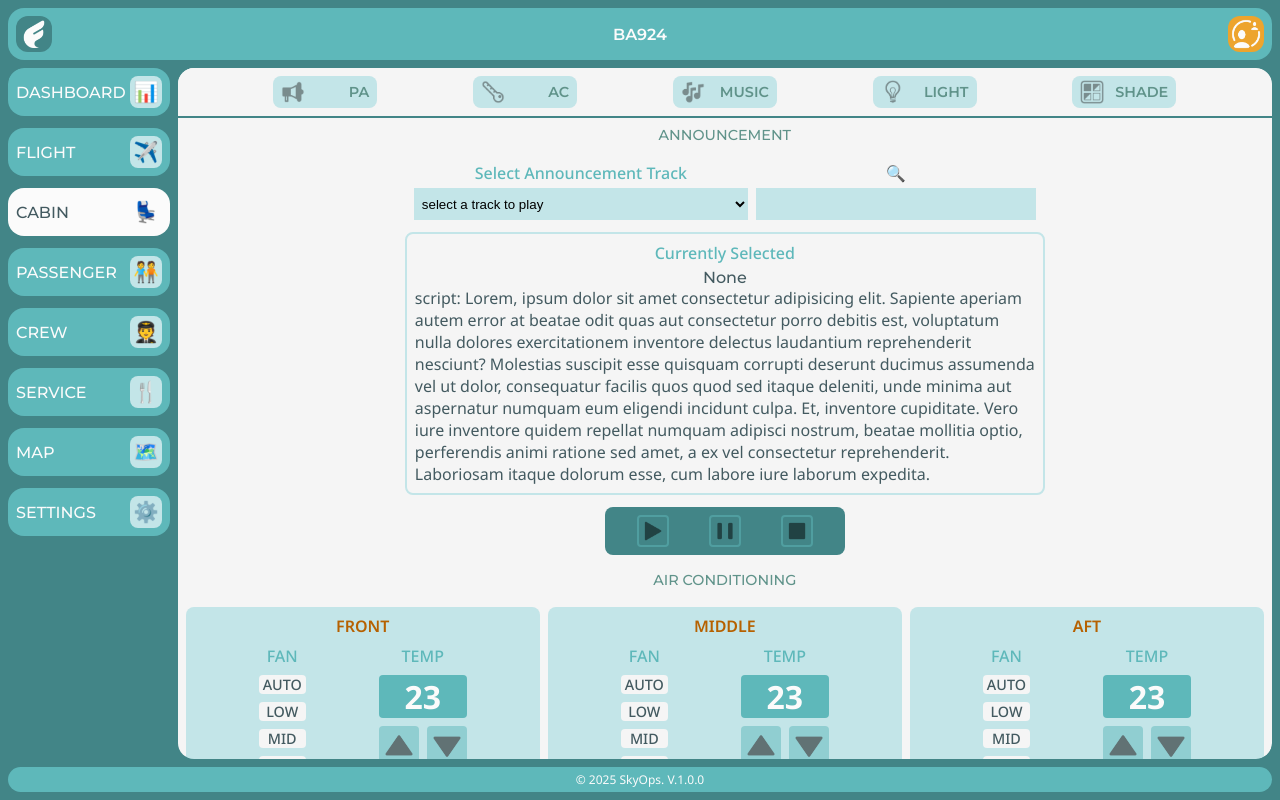
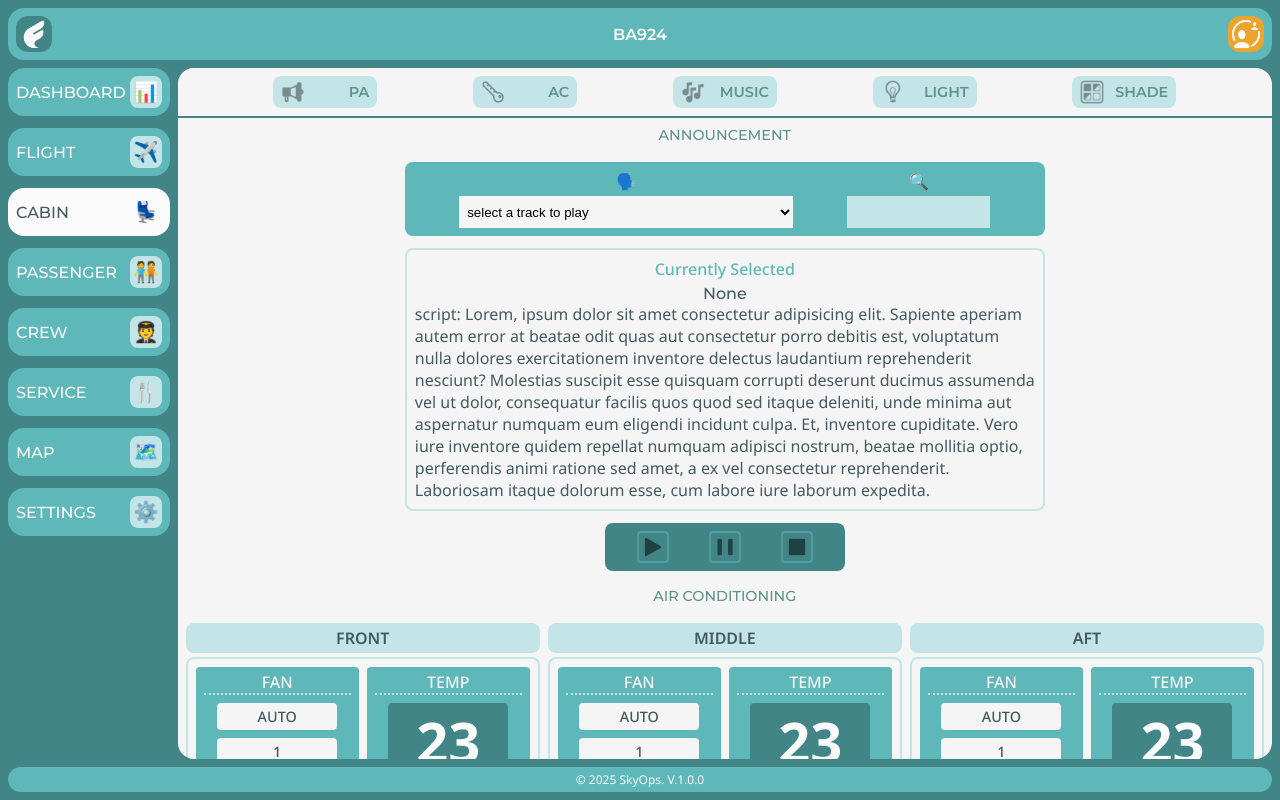
Before and after one commit to wayneleemizuno/skyops-admin, a plain HTML site: page cabin.html in a window 1280 px wide. Drawn offline with Linux system fonts and the light colour scheme; a web font is replaced by a local one.

Commit message:
Complete Cabin - AC section
minor fixes over styles

```diff
--- a/cabin.html
+++ b/cabin.html
@@ -122,7 +122,7 @@
                     <div class="pa-selection-container">
                         <div class="pa-selection-dropdown-container">
                             <label for="pa-lib">
-                                <span class="description-label">select announcement track</span>
+                                <span class="description-label">🗣️</span>
                                 <select name="pa-lib" id="pa-lib" class="pa-selection-dropdown">
                                     <optgroup label="Hospitality">
                                         <option value="default" selected>select a track to play</option>
@@ -190,19 +190,18 @@
                                 <div class="ac-fanspeed-container">
                                     <h4 class="ac-ctrl-label">Fan</h4>
                                     <div class="ac-fan-btn-container">
-                                        <span class="ac-fanspeed-btn">auto</span>
-                                        <span class="ac-fanspeed-btn">low</span>
-                                        <span class="ac-fanspeed-btn">mid</span>
-                                        <span class="ac-fanspeed-btn">high</span>
-                                        <span class="ac-fanspeed-btn">max</span>
+                                        <div class="ac-fanspeed-btn">auto</div>
+                                        <div class="ac-fanspeed-btn">1</div>
+                                        <div class="ac-fanspeed-btn">2</div>
+                                        <div class="ac-fanspeed-btn">3</div>
+                                        <div class="ac-fanspeed-btn">max</div>
                                     </div>
                                 </div>
                                 <div class="ac-temp-container">
-                                    <h4 class="ac-ctrl-label">Temp</h>
-                                        <span class="ac-temp-value">23</span>
+                                    <h4 class="ac-ctrl-label">Temp</h4>
+                                    <div class="ac-temp-value-container"><span class="ac-temp-value">23</span></div>
                                     <div class="ac-temp-btn-container">
-                                            <img class="ac-arrow-btn" src="img/cabin_page/up-arrow.png"
-                                                alt="up arrow icon">
+                                        <img class="ac-arrow-btn" src="img/cabin_page/up-arrow.png" alt="up arrow icon">
                                         <img class="ac-arrow-btn" src="img/cabin_page/down-arrow.png"
                                             alt="down arrow icon">
                                     </div>
@@ -215,19 +214,18 @@
                                 <div class="ac-fanspeed-container">
                                     <h4 class="ac-ctrl-label">Fan</h4>
                                     <div class="ac-fan-btn-container">
-                                        <span class="ac-fanspeed-btn">auto</span>
-                                        <span class="ac-fanspeed-btn">low</span>
-                                        <span class="ac-fanspeed-btn">mid</span>
-                                        <span class="ac-fanspeed-btn">high</span>
-                                        <span class="ac-fanspeed-btn">max</span>
+                                        <div class="ac-fanspeed-btn">auto</div>
+                                        <div class="ac-fanspeed-btn">1</div>
+                                        <div class="ac-fanspeed-btn">2</div>
+                                        <div class="ac-fanspeed-btn">3</div>
+                                        <div class="ac-fanspeed-btn">max</div>
                                     </div>
                                 </div>
                                 <div class="ac-temp-container">
-                                    <h4 class="ac-ctrl-label">Temp</h>
-                                        <span class="ac-temp-value">23</span>
+                                    <h4 class="ac-ctrl-label">Temp</h4>
+                                    <div class="ac-temp-value-container"><span class="ac-temp-value">23</span></div>
                                     <div class="ac-temp-btn-container">
-                                            <img class="ac-arrow-btn" src="img/cabin_page/up-arrow.png"
-                                                alt="up arrow icon">
+                                        <img class="ac-arrow-btn" src="img/cabin_page/up-arrow.png" alt="up arrow icon">
                                         <img class="ac-arrow-btn" src="img/cabin_page/down-arrow.png"
                                             alt="down arrow icon">
                                     </div>
@@ -240,26 +238,24 @@
                                 <div class="ac-fanspeed-container">
                                     <h4 class="ac-ctrl-label">Fan</h4>
                                     <div class="ac-fan-btn-container">
-                                        <span class="ac-fanspeed-btn">auto</span>
-                                        <span class="ac-fanspeed-btn">low</span>
-                                        <span class="ac-fanspeed-btn">mid</span>
-                                        <span class="ac-fanspeed-btn">high</span>
-                                        <span class="ac-fanspeed-btn">max</span>
+                                        <div class="ac-fanspeed-btn">auto</div>
+                                        <div class="ac-fanspeed-btn">1</div>
+                                        <div class="ac-fanspeed-btn">2</div>
+                                        <div class="ac-fanspeed-btn">3</div>
+                                        <div class="ac-fanspeed-btn">max</div>
                                     </div>
                                 </div>
                                 <div class="ac-temp-container">
-                                    <h4 class="ac-ctrl-label">Temp</h>
-                                        <span class="ac-temp-value">23</span>
+                                    <h4 class="ac-ctrl-label">Temp</h4>
+                                    <div class="ac-temp-value-container"><span class="ac-temp-value">23</span></div>
                                     <div class="ac-temp-btn-container">
-                                            <img class="ac-arrow-btn" src="img/cabin_page/up-arrow.png"
-                                                alt="up arrow icon">
+                                        <img class="ac-arrow-btn" src="img/cabin_page/up-arrow.png" alt="up arrow icon">
                                         <img class="ac-arrow-btn" src="img/cabin_page/down-arrow.png"
                                             alt="down arrow icon">
                                     </div>
                                 </div>
                             </div>
                         </div>
-
                 </section>
 
                 <section class="cabin-ctrl-container cabin-ctrl-container-lights">
--- a/css/app.css
+++ b/css/app.css
@@ -43,7 +43,7 @@ optgroup {
 option {
 	font-family: "Noto Sans";
 	font-size: 1.5rem;
-	background: var(--color-light-background);
+	background: var(--color-alt-background);
 }
 
 .app-container {
@@ -563,6 +563,7 @@ option {
 	top: 0;
 	background-color: var(--color-alt-background);
 	border-bottom: 2px solid var(--color-analogous);
+	z-index: 2;
 }
 
 .cabin-menu {
@@ -638,15 +639,21 @@ option {
 
 /* Cabin Page - PA Announcement Section*/
 .pa-selection-container {
+	width: 100%;
+	max-width: 80rem;
 	display: flex;
 	flex-wrap: wrap;
 	gap: 1rem;
 	justify-content: space-evenly;
+	align-items: center;
+	background-color: var(--color-primary);
+	padding: 1rem;
+	border-radius: 1rem;
 }
 .pa-selection-dropdown {
 	width: 100%;
 	max-width: 60rem;
-	background-color: var(--color-analogous-lighter);
+	background-color: var(--color-alt-background);
 	height: 4rem;
 	overflow: hidden;
 	text-overflow: ellipsis;
@@ -655,7 +662,8 @@ option {
 }
 
 input[type="search"] {
-	width: 35rem;
+	max-width: 35rem;
+	width: 100%;
 	font-size: 1.5rem;
 	font-family: "Noto Sans";
 	background-color: var(--color-analogous-lighter);
@@ -723,56 +731,76 @@ input[type="search"] {
 
 /* Cabin Page - AC Temperature Section*/
 .ac-ctrl-container {
-	width: 100%;
 	display: flex;
 	justify-content: space-evenly;
 	gap: 1rem;
+	width: 100%;
 }
 
 .ac-ctrl-area-container {
-	width: 100%;
-	background-color: var(--color-analogous-lighter);
-	padding: 1rem;
+	display: flex;
+	flex-direction: column;
+	gap: 0.5rem;
 	align-items: center;
 	border-radius: 1rem;
+	width: 100%;
 }
 
 .ac-ctrl-area-label {
+	width: 100%;
 	font-size: 2rem;
 	font-weight: 600;
-	color: var(--color-complimentary-darker);
+	color: var(--color-neutral-constrast);
+	background-color: var(--color-analogous-lighter);
+	border-radius: 1rem;
+	padding: 0.5rem;
 	text-transform: uppercase;
 	text-align: center;
-	margin-bottom: 1rem;
 }
 
 .ac-function-container {
-	display: flex;
+	display: grid;
+	grid-template-columns: 1fr 1fr;
+	width: 100%;
+	border: 2px solid var(--color-analogous-lighter);
+	border-radius: 1rem;
+	padding: 1rem;
 	gap: 1rem;
-	width: 100%;
-	justify-content: space-evenly;
 }
 
 .ac-fanspeed-container,
 .ac-temp-container {
-	align-self: start;
+	display: flex;
+	flex-direction: column;
+	background-color: var(--color-primary);
+	border-radius: 0.5rem;
+	padding: 0.5rem 1rem;
+	align-items: center;
+}
+
+.ac-temp-btn-container {
+	width: 100%;
+	display: flex;
+	justify-content: space-between;
 }
 
 .ac-fan-btn-container {
 	display: flex;
 	flex-direction: column;
+	align-items: center;
 	gap: 1rem;
 	margin-bottom: 1rem;
+	width: 100%;
+	max-width: 15rem;
 }
 
 .ac-fanspeed-btn {
 	width: 100%;
-	max-width: 6rem;
 	font-size: 1.8rem;
 	font-weight: 500;
 	text-transform: uppercase;
 	text-align: center;
-	padding: 0 0.5rem;
+	padding: 0.5rem 0.8rem;
 	background-color: var(--color-alt-background);
 	border-radius: 0.5rem;
 	color: var(--color-neutral-constrast);
@@ -784,40 +812,47 @@ input[type="search"] {
 }
 
 .ac-ctrl-label {
+	width: 100%;
 	font-size: 2rem;
 	font-weight: 500;
 	text-transform: uppercase;
-	color: var(--color-primary);
+	color: var(--color-alt-background);
 	margin-bottom: 1rem;
+	text-align: center;
+	border-bottom: 2px dotted var(--color-analogous-lighter);
+}
+
+.ac-temp-value-container {
+	width: 100%;
+	max-width: 15rem;
+	background-color: var(--color-analogous);
+	padding: 0 1rem;
+	border-radius: 0.5rem;
+	/* margin: auto; */
 	text-align: center;
 }
 
 .ac-temp-value {
-	display: block;
-	font-size: 4rem;
+	font-size: 10rem;
 	font-weight: 700;
 	color: var(--color-light-background);
-	background-color: var(--color-primary);
-	padding: 0 1rem;
-	border-radius: 0.5rem;
-	margin: 1rem 0;
 }
 
 .ac-temp-btn-container {
 	display: flex;
 	gap: 1rem;
-	justify-content: center;
-	flex-wrap: wrap;
-	align-items: center;
+	justify-content: space-between;
+	width: 100%;
+	max-width: 15rem;
+	margin: auto;
 }
 
 .ac-arrow-btn {
 	width: 100%;
-	max-width: 5rem;
+	max-width: 6rem;
 	opacity: 0.5;
 	padding: 0.5rem;
 	border-radius: 0.5rem;
-	background-color: var(--color-primary);
 }
 
 .ac-arrow-btn:hover,
--- a/css/media_queries.css
+++ b/css/media_queries.css
@@ -1,6 +1,10 @@
 @media (max-width: 84rem) {
 	html {
 		font-size: 50%;
+	}
+
+	.ac-temp-value {
+		font-size: 7rem;
 	}
 }
 
@@ -68,6 +72,10 @@
 	.crew-profile-pic {
 		max-width: 15rem;
 	}
+
+	.ac-arrow-btn {
+		max-width: 5rem;
+	}
 }
 
 @media (max-width: 47.5rem) {
@@ -91,6 +99,16 @@
 
 	.crew-group-card-container {
 		gap: 1.5rem;
+	}
+
+	.ac-temp-btn-container {
+		flex-wrap: wrap;
+		gap: 0.5rem;
+		justify-content: center;
+	}
+
+	.ac-temp-value {
+		font-size: 5rem;
 	}
 }
 
@@ -220,22 +238,15 @@
 		justify-self: center;
 	}
 
-	.ac-ctrl-container {
-		justify-content: center;
-		gap: 0.5rem;
+	.ac-function-container {
+		grid-template-columns: 1fr;
 	}
 
-	.ac-function-container {
-		flex-direction: column;
-		text-align: center;
+	.ac-temp-btn-container {
+		margin: 1rem 0;
 	}
 
-	.ac-fanspeed-container,
-	.ac-temp-container {
-		align-self: auto;
-	}
-
-	.ac-fan-btn-container {
-		align-items: center;
+	.ac-temp-value {
+		font-size: 4rem;
 	}
 }
```
Also changed, not shown: settings.html (added). Lines whose indentation alone changed are shown as unchanged.
